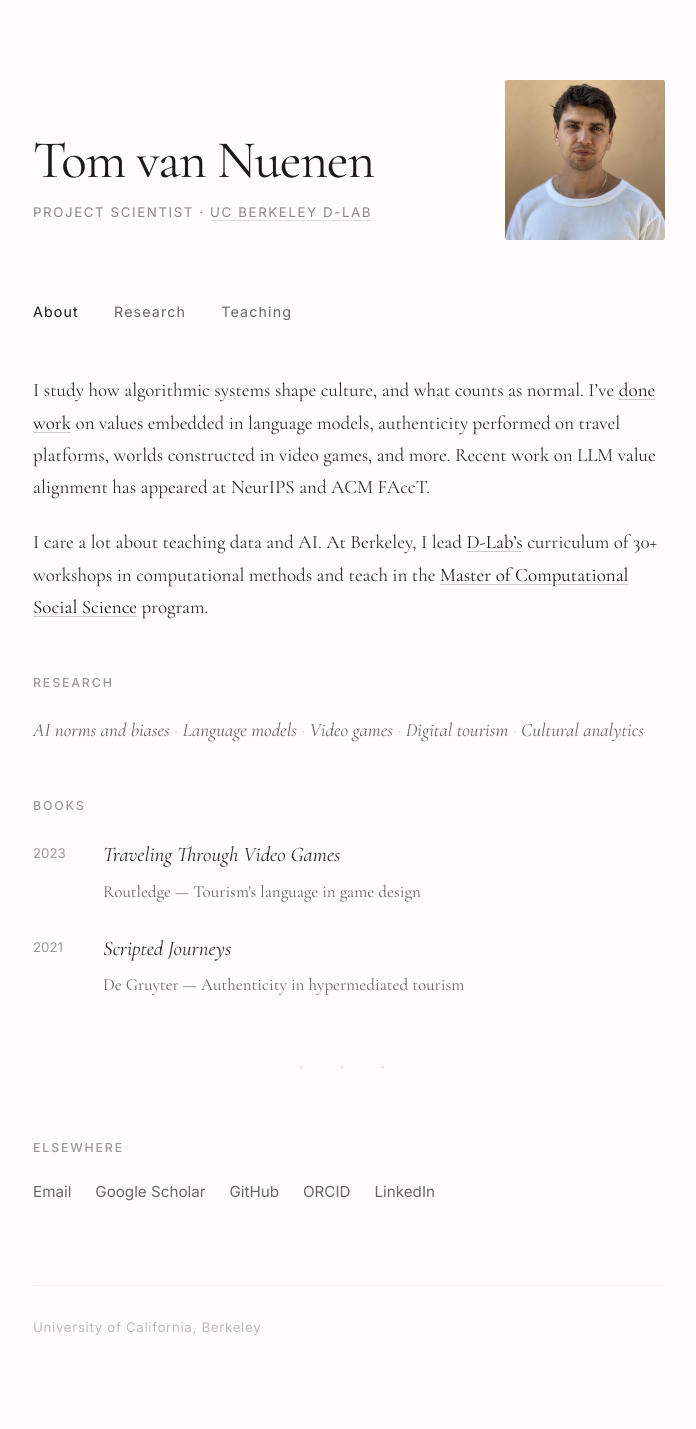
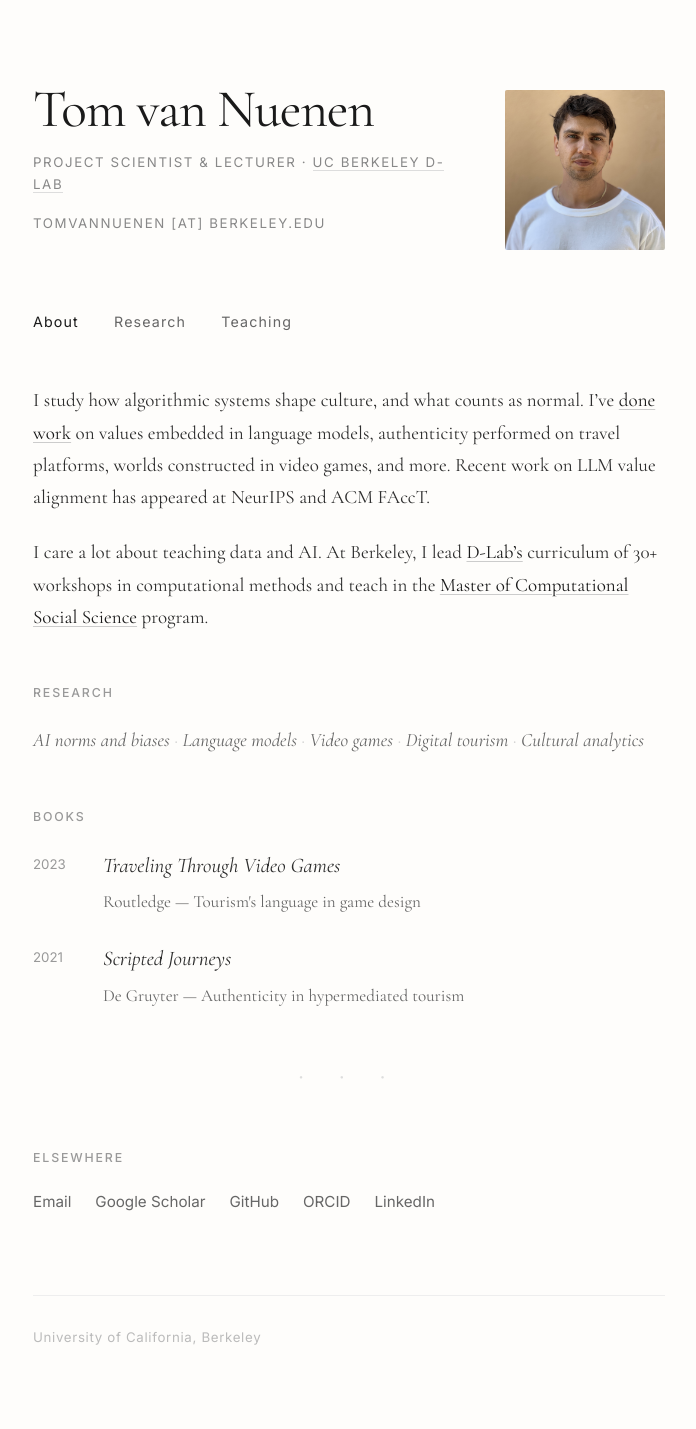
Before and after one commit to tomvannuenen/tomvannuenen.github.io, a Jekyll site: the page built from index.md, in a window 1280 px wide. Shown: the whole page, without its empty margins (291-987 px from the left). Built offline with Jekyll 4.4.1, drawn with Linux system fonts in a browser that asks for light colours.

Commit message:
Add email and update title to Project Scientist & Lecturer

```diff
--- a/_layouts/default.html
+++ b/_layouts/default.html
@@ -283,7 +283,8 @@
         <header>
             <div>
                 <h1 class="site-title"><a href="/">{{ site.title }}</a></h1>
-                <p class="role">Project Scientist · <a href="https://dlab.berkeley.edu/">UC Berkeley D-Lab</a></p>
+                <p class="role">Project Scientist & Lecturer · <a href="https://dlab.berkeley.edu/">UC Berkeley D-Lab</a></p>
+                <p class="role">tomvannuenen [at] berkeley.edu</p>
             </div>
             <img src="/assets/images/IMG_9676_sm.jpg" alt="{{ site.title }}" class="photo">
         </header>
```
Also changed, not shown: index.md (line endings or trailing spaces).
